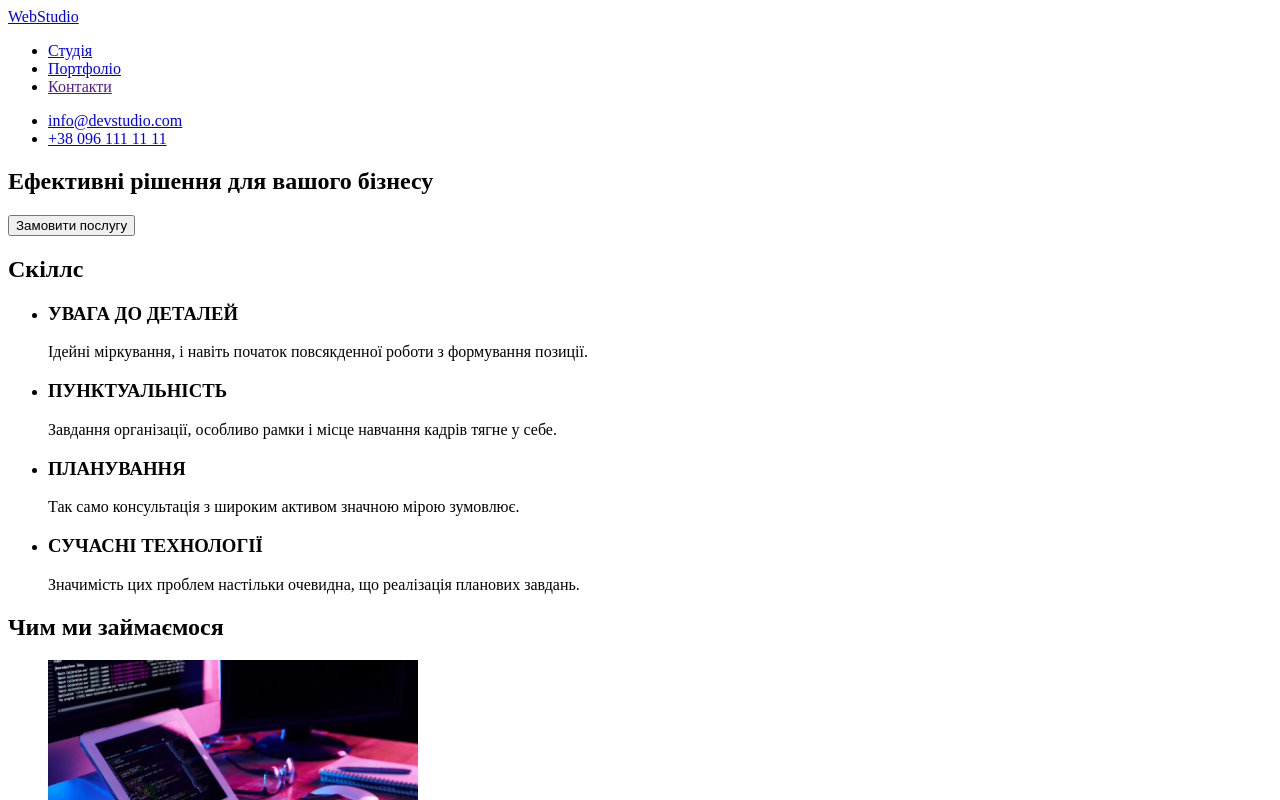
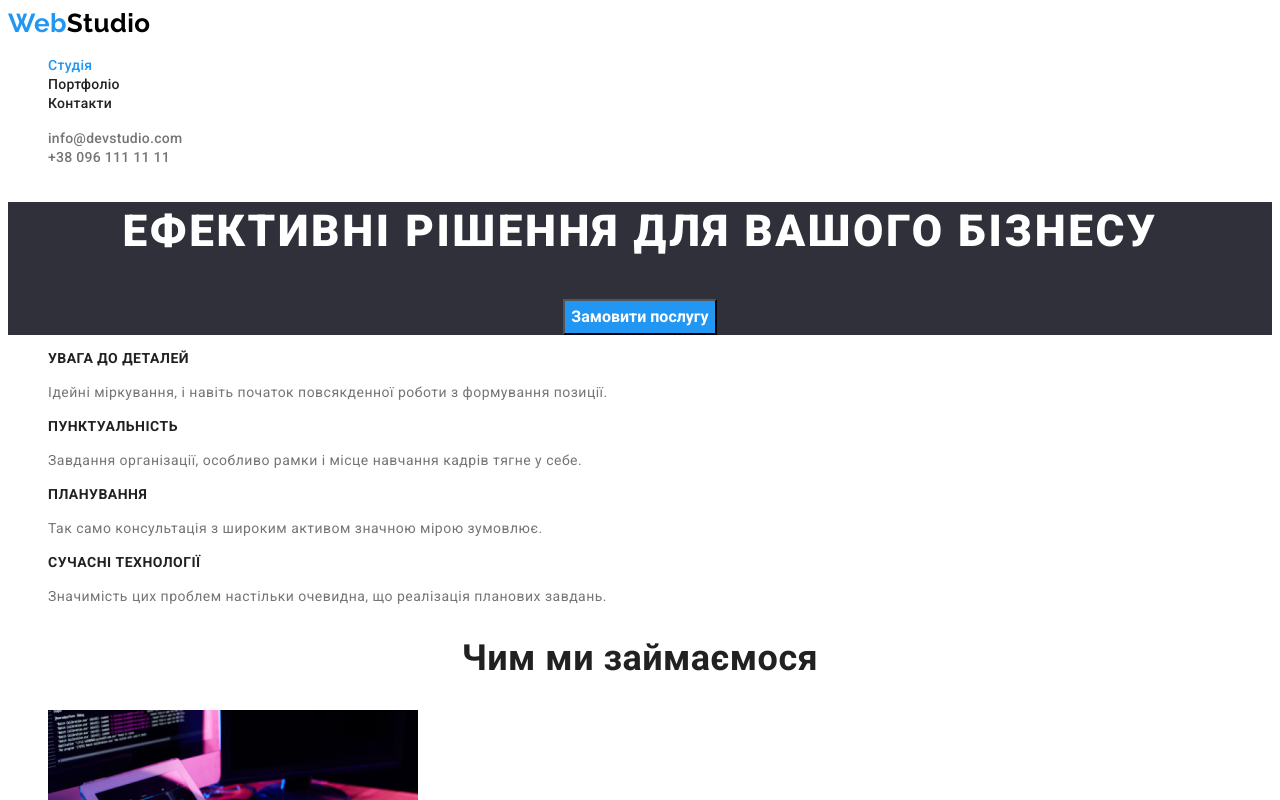
Before and after one commit to AntonRoston/goit-markup-hw-02, a plain HTML site: page index.html in a window 1280 px wide. Shown: the top 800 px of the page. Drawn offline with Linux system fonts and the light colour scheme.

Commit message:
CSS+Class

```diff
--- a/css/style.css
+++ b/css/style.css
@@ -0,0 +1,181 @@
+/* Logo-color #2196F3 #000000  */
+/* text-color #212121 #757575 */
+/* blue #2196F3 */
+/* white #FFFFFF */
+/* footer color: rgba(255, 255, 255, 0.6); */
+/* background color #FFFFFF #2F303A #F5F5F5 #F5F4FA  */
+:root {
+	--primary-text-color: #212121;
+	--paragraph-text-color: #757575;
+	--accent-color: #2196f3;
+	--primary-white-color: #ffffff;
+	--secondary-color: #f5f4fa;
+	--bg-secondary-color: #2f303a;
+}
+
+body {
+	background: var(--primary-white-color);
+	color: var(--primary-text-color);
+
+	font-family: Roboto, sans-serif;
+	letter-spacing: 0.03em;
+}
+
+.text {
+	color: var(--paragraph-text-color);
+	font-size: 14px;
+	line-height: 1.71;
+	/* or 171% */
+}
+
+.list {
+	list-style: none;
+}
+
+/* Logo */
+.logo > span:hover,
+.logo > span:focus {
+	color: var(--accent-color);
+}
+
+.logo {
+	color: var(--accent-color);
+	font-family: Raleway, sans-serif;
+	font-size: 26px;
+	line-height: 1.19;
+	text-decoration: none;
+}
+.logo-header {
+	color: #000000;
+}
+
+.logo-footer {
+	color: var(--primary-white-color);
+}
+
+/* Site-nav */
+
+.site-nav .link {
+	color: var(--primary-text-color);
+	font-weight: 500;
+	font-size: 14px;
+	line-height: 1.14;
+	letter-spacing: 0.02em;
+	text-decoration: none;
+}
+
+.site-nav .link:hover,
+.site-nav .link:focus {
+	color: var(--accent-color);
+}
+
+.site-nav .link.current {
+	color: var(--accent-color);
+}
+
+.site-con .link {
+	font-weight: 500;
+	font-size: 14px;
+	line-height: 1.14;
+	letter-spacing: 0.02em;
+	text-decoration: none;
+}
+
+.site-con .link:hover,
+.site-con .link:focus {
+	color: var(--accent-color);
+}
+
+/* Hero */
+.hero {
+}
+
+.hero-title {
+	color: var(--primary-white-color);
+	/* color: #000000; */
+	font-weight: 900;
+	font-size: 44px;
+	line-height: 1.36;
+	/* or 136% */
+
+	text-align: center;
+	letter-spacing: 0.06em;
+	text-transform: uppercase;
+}
+/* Section */
+.section-title {
+	/* color: #212121; */
+	font-weight: 700;
+	font-size: 36px;
+	line-height: 1.16;
+	text-align: center;
+}
+
+/* feature */
+.feature-list .title {
+	font-weight: 700;
+	font-size: 14px;
+	line-height: 1.14;
+	text-transform: uppercase;
+}
+
+/* Team */
+.team-list .title {
+	font-weight: 500;
+	font-size: 16px;
+	line-height: 1.19;
+	/* identical to box height */
+
+	/* text-align: center; */
+}
+
+.team-list .text {
+	font-size: 16px;
+	line-height: 1.19;
+}
+
+/* footer */
+.footer-list a {
+	color: var(--primary-white-color);
+	font-size: 14px;
+	line-height: 1.71;
+	text-decoration: none;
+	font-style: normal;
+}
+
+.footer-list .footer-list-link {
+	color: rgba(255, 255, 255, 0.6);
+}
+
+.footer-list a:hover,
+.footer-list a:focus {
+	color: var(--accent-color);
+}
+
+.hero-bg {
+	text-align: center;
+	background-color: var(--bg-secondary-color);
+}
+
+.footer-bg {
+	background-color: var(--bg-secondary-color);
+}
+/* Button */
+
+.button {
+	color: var(--primary-text-color);
+	background-color: var(--accent-color);
+	font-family: inherit;
+	text-decoration: none;
+}
+.button.primary {
+	cursor: pointer;
+
+	color: var(--primary-white-color);
+	background-color: var(--accent-color);
+	font-weight: 700;
+	font-size: 16px;
+	line-height: 1.88;
+}
+.button.secondary {
+}
--- a/index.html
+++ b/index.html
@@ -5,100 +5,109 @@
 		<meta http-equiv="X-UA-Compatible" content="IE=edge" />
 		<meta name="viewport" content="width=device-width, initial-scale=1.0" />
 		<title>Document</title>
+		<link rel="preconnect" href="https://fonts.googleapis.com" />
+		<link rel="preconnect" href="https://fonts.gstatic.com" crossorigin />
+		<link
+			href="https://fonts.googleapis.com/css2?family=Raleway:wght@700&family=Roboto:wght@400;500;700;900&display=swap"
+			rel="stylesheet"
+		/>
 		<link rel="stylesheet" href="./css/style.css" />
 	</head>
 	<body>
 		<!-- Шапка сайта -->
 		<header class="page-header">
 			<nav>
-				<a href="./index.html" class="logo">WebStudio</a>
+				<a href="./index.html" class="logo link">Web<span class="logo-header">Studio</span></a>
 
-				<ul class="site-nav">
-					<li><a href="./index.html">Студія</a></li>
-					<li><a href="./portfolio.html">Портфоліо</a></li>
-					<li><a href="">Контакти</a></li>
+				<ul class="site-nav list">
+					<li><a href="./index.html" class="link current">Студія</a></li>
+					<li><a href="./portfolio.html" class="link">Портфоліо</a></li>
+					<li><a href="#" class="link">Контакти</a></li>
 				</ul>
-				<ul>
-					<li><a href="mailto:info@devstudio.com">info@devstudio.com</a></li>
-					<li><a href="tel:+380961111111">+38 096 111 11 11</a></li>
+				<ul class="site-con list">
+					<li><a href="mailto:info@devstudio.com" class="link text">info@devstudio.com</a></li>
+					<li><a href="tel:+380961111111" class="link text">+38 096 111 11 11</a></li>
 				</ul>
 			</nav>
 		</header>
 		<main>
 			<!-- Герой -->
-			<section>
-				<h1>Ефективні рішення для вашого бізнесу</h1>
+			<section class="hero hero-bg">
+				<h1 class="hero-title">Ефективні рішення для вашого бізнесу</h1>
 				<!-- <a href="">Замовити послугу</a> -->
-				<button type="button">Замовити послугу</button>
+				<button type="button" class="button primary">Замовити послугу</button>
 			</section>
-			<section>
-				<h2>Скіллс</h2>
-				<ul>
+			<!--feature Skills -->
+			<section class="section">
+				<h2 hidden>Скіллс</h2>
+				<ul class="feature-list list">
 					<li>
-						<h3>УВАГА ДО ДЕТАЛЕЙ</h3>
-						<p> Ідейні міркування, і навіть початок повсякденної роботи з формування позиції. </p>
+						<h3 class="title">УВАГА ДО ДЕТАЛЕЙ</h3>
+						<p class="text">
+							Ідейні міркування, і навіть початок повсякденної роботи з формування позиції.
+						</p>
 					</li>
 					<li>
-						<h3>ПУНКТУАЛЬНІСТЬ</h3>
-						<p> Завдання організації, особливо рамки і місце навчання кадрів тягне у себе. </p>
+						<h3 class="title">ПУНКТУАЛЬНІСТЬ</h3>
+						<p class="text"> Завдання організації, особливо рамки і місце навчання кадрів тягне у себе. </p>
 					</li>
 					<li>
-						<h3>ПЛАНУВАННЯ</h3>
-						<p> Так само консультація з широким активом значною мірою зумовлює. </p>
+						<h3 class="title">ПЛАНУВАННЯ</h3>
+						<p class="text"> Так само консультація з широким активом значною мірою зумовлює. </p>
 					</li>
 					<li>
-						<h3>СУЧАСНІ ТЕХНОЛОГІЇ</h3>
-						<p> Значимість цих проблем настільки очевидна, що реалізація планових завдань. </p>
+						<h3 class="title">СУЧАСНІ ТЕХНОЛОГІЇ</h3>
+						<p class="text"> Значимість цих проблем настільки очевидна, що реалізація планових завдань. </p>
 					</li>
 				</ul>
 			</section>
-			<section>
-				<h2>Чим ми займаємося</h2>
-				<ul>
+			<!-- Work -->
+			<section class="section">
+				<h2 class="section-title">Чим ми займаємося</h2>
+				<ul class="work-list list">
 					<li><img src="./images/box1.jpg" alt="кодінг" width="370" /></li>
 					<li><img src="./images/img.jpg" alt="адаптація" width="370" /></li>
-					<li>
-						<img src="./images/box3.jpg" alt="вибір кольору" width="370" />
-					</li>
+					<li><img src="./images/box3.jpg" alt="вибір кольору" width="370" /></li>
 				</ul>
 			</section>
-			<section>
-				<h2>Наша команда</h2>
-				<ul>
+			<!-- team -->
+			<section class="section">
+				<h2 class="section-title">Наша команда</h2>
+				<ul class="team-list list">
 					<li>
 						<img src="./images/img-4.jpg" alt="Ігор Дем'яненко" width="270" />
-						<h3>Ігор Дем'яненко</h3>
-						<p>Product Designer</p>
+						<h3 class="title">Ігор Дем'яненко</h3>
+						<p class="text">Product Designer</p>
 					</li>
 					<li>
 						<img src="./images/img-1.jpg" alt="Ольга Рєпіна" width="270" />
-						<h3>Ольга Рєпіна</h3>
-						<p>Frontend Developer</p>
+						<h3 class="title">Ольга Рєпіна</h3>
+						<p class="text">Frontend Developer</p>
 					</li>
 					<li>
 						<img src="./images/img-2.jpg" alt="Микола Тарасов" width="270" />
-						<h3>Микола Тарасов</h3>
-						<p>Marketing</p>
+						<h3 class="title">Микола Тарасов</h3>
+						<p class="text">Marketing</p>
 					</li>
 					<li>
 						<img src="./images/img-3.jpg" alt="Михайло Єрмаков" width="270" />
-						<h3>Михайло Єрмаков</h3>
-						<p>UI Designer</p>
+						<h3 class="title">Михайло Єрмаков</h3>
+						<p class="text">UI Designer</p>
 					</li>
 				</ul>
 			</section>
 		</main>
-		<footer>
-			<a href="./index.html">WebStudio</a>
+		<footer class="footer-bg">
+			<a href="./index.html" class="logo">Web<span class="logo-footer">Studio</span></a>
 			<address>
-				<ul>
-					<li
-						><a href="https://goo.gl/maps/hFcLkhoPXMKdGGqA7" target="_blank"
-							>м. Київ, пр-т Лесі Українки, 26</a
-						></li
-					>
-					<li><a href="mailto:info@devstudio.com">info@devstudio.com</a></li>
-					<li><a href="tel:+380961111111">+38 096 111 11 11</a></li>
+				<ul class="footer-list list">
+					<li>
+						<a href="https://goo.gl/maps/hFcLkhoPXMKdGGqA7" target="_blank">
+							м. Київ, пр-т Лесі Українки, 26
+						</a>
+					</li>
+					<li><a href="mailto:info@devstudio.com" class="footer-list-link">info@devstudio.com</a></li>
+					<li><a href="tel:+380961111111" class="footer-list-link">+38 096 111 11 11</a></li>
 				</ul>
 			</address>
 		</footer>
```
Also changed, not shown: portfolio.html (+5 -5 lines).
